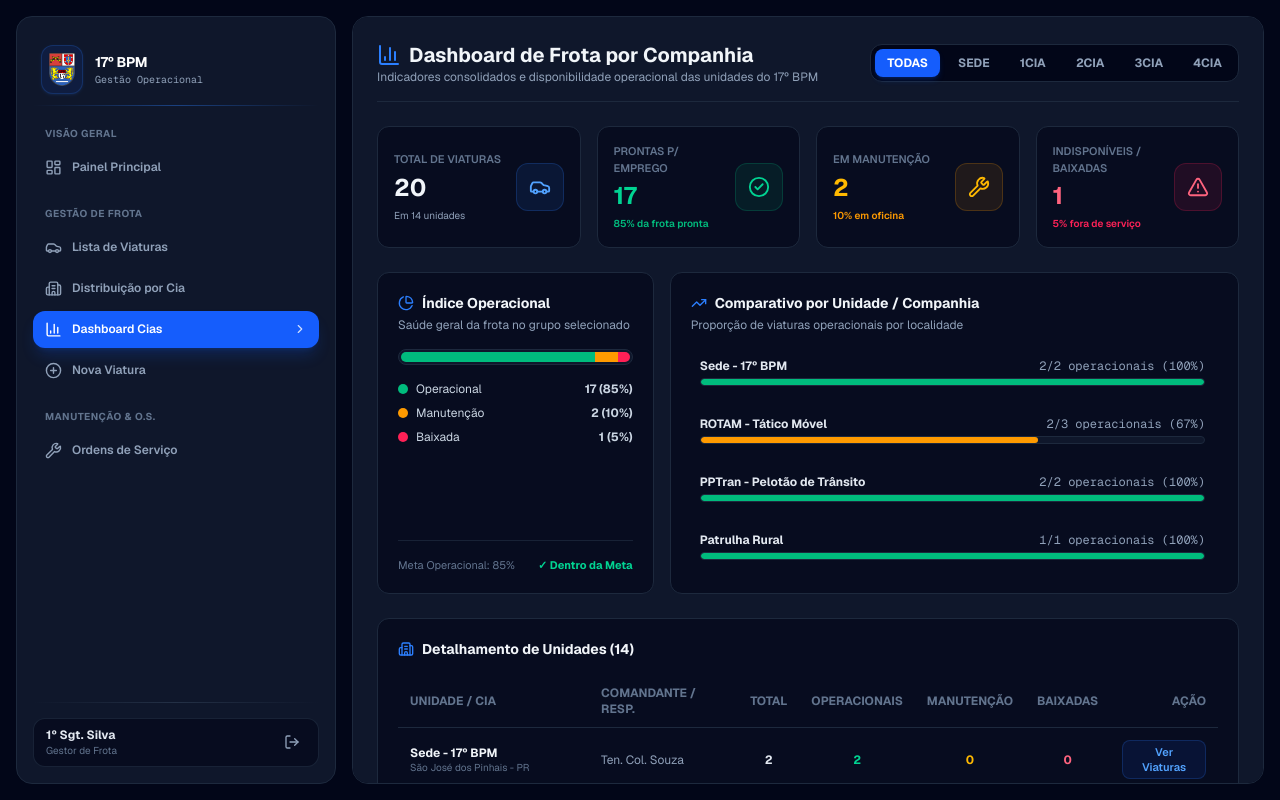
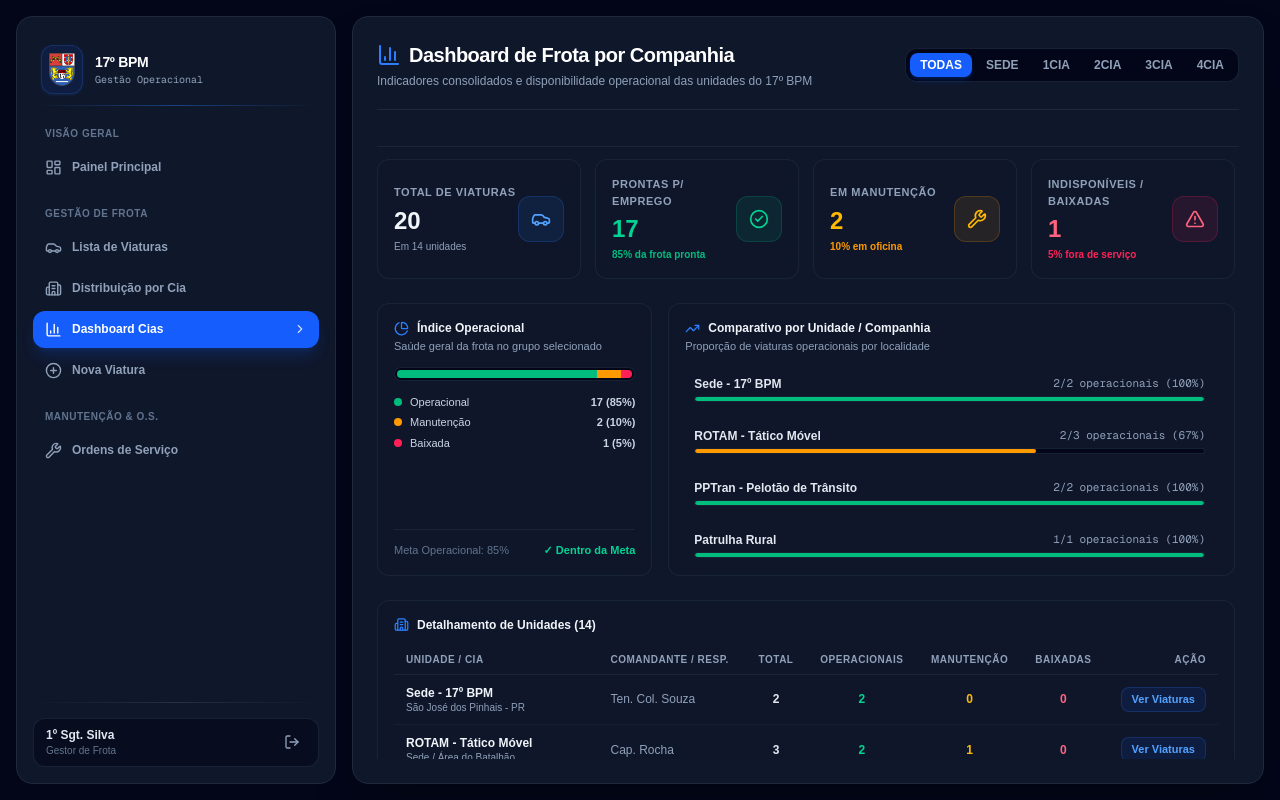
Before and after one commit to hildocosta/sistema-viaturas-17bpm, a Next.js app: page /dashboard/companhias/dashboard in a window 1280 px wide. Built offline with nearby package versions, Linux system fonts and the light colour scheme.

Commit message:
feat: adiciona dashboard de frota por companhias com kpis e modais

```diff
--- a/src/app/dashboard/companhias/dashboard/page.js
+++ b/src/app/dashboard/companhias/dashboard/page.js
@@ -8,16 +8,22 @@ import {
   CheckCircle2,
   Wrench,
   XCircle,
-  ChevronRight,
   X,
   Search,
-  ShieldCheck,
   Radio,
   BarChart3,
   PieChart,
   TrendingUp,
   AlertTriangle
 } from "lucide-react";
+
+import {
+  DashboardWrapper,
+  SidebarArea,
+  MainContent,
+  ContentScrollArea
+} from "@/components/layout/DashboardLayout";
+import { PageHeader } from "@/components/ui/PageHeader";
 
 export default function DashboardCompanhiasPage() {
   const [companhiaSelecionada, setCompanhiaSelecionada] = useState(null);
@@ -218,34 +224,27 @@ export default function DashboardCompanhiasPage() {
   };
 
   return (
-    <div className="flex h-screen w-screen bg-slate-950 text-slate-100 overflow-hidden font-sans p-4 gap-4 antialiased">
-
+    <DashboardWrapper>
       {/* Sidebar Global */}
-      <div className="w-80 h-full shrink-0">
+      <SidebarArea>
         <Sidebar />
-      </div>
+      </SidebarArea>
 
       {/* Conteúdo do Dashboard */}
-      <main className="flex-1 h-full bg-slate-900 rounded-2xl border border-slate-800 p-6 flex flex-col overflow-y-auto container-sombrio relative">
-        <div className="max-w-7xl mx-auto w-full space-y-6">
-
-          {/* Cabeçalho */}
-          <div className="flex flex-col md:flex-row md:items-center justify-between gap-4 pb-4 border-b border-slate-800">
-            <div>
-              <h1 className="text-xl font-bold text-slate-100 flex items-center gap-2">
-                <BarChart3 className="text-blue-500" size={24} />
-                Dashboard de Frota por Companhia
-              </h1>
-              <p className="text-xs text-slate-400">Indicadores consolidados e disponibilidade operacional das unidades do 17º BPM</p>
-            </div>
-
-            {/* Selector de Filtro de Grupo */}
-            <div className="flex items-center gap-1.5 bg-slate-950 p-1 rounded-xl border border-slate-800">
+      <MainContent>
+        {/* Cabeçalho Fixo */}
+        <div className="pb-3 border-b border-slate-800/80 mb-3 shrink-0">
+          <PageHeader
+            icon={BarChart3}
+            title="Dashboard de Frota por Companhia"
+            description="Indicadores consolidados e disponibilidade operacional das unidades do 17º BPM"
+            action={
+              <div className="flex items-center gap-1 bg-slate-950 p-1 rounded-xl border border-slate-800/80">
                 {["TODAS", "SEDE", "1CIA", "2CIA", "3CIA", "4CIA"].map((g) => (
                   <button
                     key={g}
                     onClick={() => setFiltroGrupo(g)}
-                  className={`px-3 py-1.5 rounded-lg text-xs font-bold transition-all cursor-pointer ${
+                    className={`px-2.5 py-1 rounded-lg text-xs font-bold transition-all cursor-pointer ${
                       filtroGrupo === g
                         ? "bg-blue-600 text-white shadow-md shadow-blue-600/20"
                         : "text-slate-400 hover:text-slate-200"
@@ -255,51 +254,56 @@ export default function DashboardCompanhiasPage() {
                   </button>
                 ))}
               </div>
+            }
+          />
         </div>
 
+        {/* ÁREA ROLÁVEL COM CONTEÚDO */}
+        <ContentScrollArea className="space-y-4">
+
           {/* CARDS DE KPIS EXECUTIVOS */}
-          <div className="grid grid-cols-1 sm:grid-cols-2 lg:grid-cols-4 gap-4">
-            <div className="bg-slate-950/60 border border-slate-800 rounded-xl p-4 flex items-center justify-between">
+          <div className="grid grid-cols-1 sm:grid-cols-2 lg:grid-cols-4 gap-3.5">
+            <div className="bg-slate-900/80 border border-slate-800/80 rounded-xl p-4 flex items-center justify-between backdrop-blur-md">
               <div>
-                <p className="text-[11px] font-semibold uppercase text-slate-500">Total de Viaturas</p>
+                <p className="text-[11px] font-semibold uppercase text-slate-400 tracking-wider">Total de Viaturas</p>
                 <h3 className="text-2xl font-bold text-slate-100 mt-1">{totalViaturas}</h3>
-                <p className="text-[10px] text-slate-400 mt-1">Em {companhiasFiltradas.length} unidades</p>
+                <p className="text-[10px] text-slate-400 mt-0.5">Em {companhiasFiltradas.length} unidades</p>
               </div>
               <div className="p-3 bg-blue-500/10 text-blue-400 rounded-xl border border-blue-500/20">
-                <Car size={22} />
+                <Car size={20} />
               </div>
             </div>
 
-            <div className="bg-slate-950/60 border border-slate-800 rounded-xl p-4 flex items-center justify-between">
+            <div className="bg-slate-900/80 border border-slate-800/80 rounded-xl p-4 flex items-center justify-between backdrop-blur-md">
               <div>
-                <p className="text-[11px] font-semibold uppercase text-slate-500">Prontas p/ Emprego</p>
+                <p className="text-[11px] font-semibold uppercase text-slate-400 tracking-wider">Prontas p/ Emprego</p>
                 <h3 className="text-2xl font-bold text-emerald-400 mt-1">{operacionais}</h3>
-                <p className="text-[10px] text-emerald-500 font-semibold mt-1">{pctOperacional}% da frota pronta</p>
+                <p className="text-[10px] text-emerald-500 font-semibold mt-0.5">{pctOperacional}% da frota pronta</p>
               </div>
               <div className="p-3 bg-emerald-500/10 text-emerald-400 rounded-xl border border-emerald-500/20">
-                <CheckCircle2 size={22} />
+                <CheckCircle2 size={20} />
               </div>
             </div>
 
-            <div className="bg-slate-950/60 border border-slate-800 rounded-xl p-4 flex items-center justify-between">
+            <div className="bg-slate-900/80 border border-slate-800/80 rounded-xl p-4 flex items-center justify-between backdrop-blur-md">
               <div>
-                <p className="text-[11px] font-semibold uppercase text-slate-500">Em Manutenção</p>
+                <p className="text-[11px] font-semibold uppercase text-slate-400 tracking-wider">Em Manutenção</p>
                 <h3 className="text-2xl font-bold text-amber-400 mt-1">{manutencao}</h3>
-                <p className="text-[10px] text-amber-500 font-semibold mt-1">{pctManutencao}% em oficina</p>
+                <p className="text-[10px] text-amber-500 font-semibold mt-0.5">{pctManutencao}% em oficina</p>
               </div>
               <div className="p-3 bg-amber-500/10 text-amber-400 rounded-xl border border-amber-500/20">
-                <Wrench size={22} />
+                <Wrench size={20} />
               </div>
             </div>
 
-            <div className="bg-slate-950/60 border border-slate-800 rounded-xl p-4 flex items-center justify-between">
+            <div className="bg-slate-900/80 border border-slate-800/80 rounded-xl p-4 flex items-center justify-between backdrop-blur-md">
               <div>
-                <p className="text-[11px] font-semibold uppercase text-slate-500">Indisponíveis / Baixadas</p>
+                <p className="text-[11px] font-semibold uppercase text-slate-400 tracking-wider">Indisponíveis / Baixadas</p>
                 <h3 className="text-2xl font-bold text-rose-400 mt-1">{baixadas}</h3>
-                <p className="text-[10px] text-rose-500 font-semibold mt-1">{pctBaixada}% fora de serviço</p>
+                <p className="text-[10px] text-rose-500 font-semibold mt-0.5">{pctBaixada}% fora de serviço</p>
               </div>
               <div className="p-3 bg-rose-500/10 text-rose-400 rounded-xl border border-rose-500/20">
-                <AlertTriangle size={22} />
+                <AlertTriangle size={20} />
               </div>
             </div>
           </div>
@@ -308,44 +312,44 @@ export default function DashboardCompanhiasPage() {
           <div className="grid grid-cols-1 lg:grid-cols-3 gap-4">
 
             {/* CARD DE BARRA DE DISPONIBILIDADE GERAL */}
-            <div className="bg-slate-950/60 border border-slate-800 rounded-xl p-5 lg:col-span-1 flex flex-col justify-between">
+            <div className="bg-slate-900/80 border border-slate-800/80 rounded-xl p-4 lg:col-span-1 flex flex-col justify-between backdrop-blur-md">
               <div>
-                <h3 className="text-sm font-bold text-slate-100 flex items-center gap-2 mb-1">
-                  <PieChart size={16} className="text-blue-500" />
+                <h3 className="text-xs font-bold text-slate-100 flex items-center gap-2 mb-0.5">
+                  <PieChart size={15} className="text-blue-500" />
                   Índice Operacional
                 </h3>
-                <p className="text-xs text-slate-400 mb-4">Saúde geral da frota no grupo selecionado</p>
+                <p className="text-[11px] text-slate-400 mb-3">Saúde geral da frota no grupo selecionado</p>
 
                 {/* Progress Bar Customizada */}
-                <div className="h-4 w-full bg-slate-900 rounded-full overflow-hidden flex p-0.5 border border-slate-800 mb-4">
+                <div className="h-3.5 w-full bg-slate-950 rounded-full overflow-hidden flex p-0.5 border border-slate-800/80 mb-3.5">
                   <div style={{ width: `${pctOperacional}%` }} className="bg-emerald-500 h-full rounded-l-full transition-all duration-500" title={`Operacional: ${pctOperacional}%`} />
                   <div style={{ width: `${pctManutencao}%` }} className="bg-amber-500 h-full transition-all duration-500" title={`Manutenção: ${pctManutencao}%`} />
                   <div style={{ width: `${pctBaixada}%` }} className="bg-rose-500 h-full rounded-r-full transition-all duration-500" title={`Baixada: ${pctBaixada}%`} />
                 </div>
 
-                <div className="space-y-2 text-xs">
+                <div className="space-y-1.5 text-xs">
                   <div className="flex items-center justify-between text-slate-300">
-                    <span className="flex items-center gap-2">
-                      <span className="w-2.5 h-2.5 rounded-full bg-emerald-500" /> Operacional
+                    <span className="flex items-center gap-2 text-[11px]">
+                      <span className="w-2 h-2 rounded-full bg-emerald-500" /> Operacional
                     </span>
-                    <span className="font-bold">{operacionais} ({pctOperacional}%)</span>
+                    <span className="font-bold text-[11px]">{operacionais} ({pctOperacional}%)</span>
                   </div>
                   <div className="flex items-center justify-between text-slate-300">
-                    <span className="flex items-center gap-2">
-                      <span className="w-2.5 h-2.5 rounded-full bg-amber-500" /> Manutenção
+                    <span className="flex items-center gap-2 text-[11px]">
+                      <span className="w-2 h-2 rounded-full bg-amber-500" /> Manutenção
                     </span>
-                    <span className="font-bold">{manutencao} ({pctManutencao}%)</span>
+                    <span className="font-bold text-[11px]">{manutencao} ({pctManutencao}%)</span>
                   </div>
                   <div className="flex items-center justify-between text-slate-300">
-                    <span className="flex items-center gap-2">
-                      <span className="w-2.5 h-2.5 rounded-full bg-rose-500" /> Baixada
+                    <span className="flex items-center gap-2 text-[11px]">
+                      <span className="w-2 h-2 rounded-full bg-rose-500" /> Baixada
                     </span>
-                    <span className="font-bold">{baixadas} ({pctBaixada}%)</span>
+                    <span className="font-bold text-[11px]">{baixadas} ({pctBaixada}%)</span>
                   </div>
                 </div>
               </div>
 
-              <div className="pt-4 mt-4 border-t border-slate-800/80 text-[11px] text-slate-500 flex items-center justify-between">
+              <div className="pt-3 mt-3 border-t border-slate-800/80 text-[11px] text-slate-500 flex items-center justify-between">
                 <span>Meta Operacional: 85%</span>
                 <span className={pctOperacional >= 85 ? "text-emerald-400 font-bold" : "text-amber-400 font-bold"}>
                   {pctOperacional >= 85 ? "✓ Dentro da Meta" : "⚠ Atenção Necessária"}
@@ -354,14 +358,14 @@ export default function DashboardCompanhiasPage() {
             </div>
 
             {/* COMPARATIVO POR UNIDADE */}
-            <div className="bg-slate-950/60 border border-slate-800 rounded-xl p-5 lg:col-span-2">
-              <h3 className="text-sm font-bold text-slate-100 flex items-center gap-2 mb-1">
-                <TrendingUp size={16} className="text-blue-500" />
+            <div className="bg-slate-900/80 border border-slate-800/80 rounded-xl p-4 lg:col-span-2 backdrop-blur-md">
+              <h3 className="text-xs font-bold text-slate-100 flex items-center gap-2 mb-0.5">
+                <TrendingUp size={15} className="text-blue-500" />
                 Comparativo por Unidade / Companhia
               </h3>
-              <p className="text-xs text-slate-400 mb-4">Proporção de viaturas operacionais por localidade</p>
+              <p className="text-[11px] text-slate-400 mb-3">Proporção de viaturas operacionais por localidade</p>
 
-              <div className="space-y-3 max-h-56 overflow-y-auto pr-1">
+              <div className="space-y-2 max-h-48 overflow-y-auto pr-1 custom-scrollbar">
                 {companhiasFiltradas.map((c) => {
                   const totalCia = c.viaturas.length;
                   const opCia = c.viaturas.filter((v) => v.status === "Operacional").length;
@@ -371,17 +375,17 @@ export default function DashboardCompanhiasPage() {
                     <div
                       key={c.id}
                       onClick={() => setCompanhiaSelecionada(c)}
-                      className="group cursor-pointer p-2 rounded-lg hover:bg-slate-900 border border-transparent hover:border-slate-800 transition-all"
+                      className="group cursor-pointer p-2 rounded-lg hover:bg-slate-950/60 border border-transparent hover:border-slate-800 transition-all"
                     >
                       <div className="flex items-center justify-between text-xs mb-1">
                         <span className="font-bold text-slate-200 group-hover:text-blue-400 transition-colors">
                           {c.nome}
                         </span>
-                        <span className="text-slate-400 font-mono">
+                        <span className="text-slate-400 font-mono text-[11px]">
                           {opCia}/{totalCia} operacionais ({pct}%)
                         </span>
                       </div>
-                      <div className="h-2 w-full bg-slate-900 rounded-full overflow-hidden border border-slate-800">
+                      <div className="h-1.5 w-full bg-slate-950 rounded-full overflow-hidden border border-slate-800/80">
                         <div
                           style={{ width: `${pct}%` }}
                           className={`h-full rounded-full transition-all duration-300 ${
@@ -398,26 +402,26 @@ export default function DashboardCompanhiasPage() {
           </div>
 
           {/* TABELA DE UNIDADES E DETALHES */}
-          <div className="bg-slate-950/60 border border-slate-800 rounded-xl p-5">
-            <h3 className="text-sm font-bold text-slate-100 flex items-center gap-2 mb-4">
-              <Building2 size={16} className="text-blue-500" />
+          <div className="bg-slate-900/80 border border-slate-800/80 rounded-xl p-4 backdrop-blur-md">
+            <h3 className="text-xs font-bold text-slate-100 flex items-center gap-2 mb-3">
+              <Building2 size={15} className="text-blue-500" />
               Detalhamento de Unidades ({companhiasFiltradas.length})
             </h3>
 
             <div className="overflow-x-auto">
               <table className="w-full text-left text-xs border-collapse">
                 <thead>
-                  <tr className="border-b border-slate-800 text-slate-500 uppercase font-semibold">
-                    <th className="py-2.5 px-3">Unidade / Cia</th>
-                    <th className="py-2.5 px-3">Comandante / Resp.</th>
-                    <th className="py-2.5 px-3 text-center">Total</th>
-                    <th className="py-2.5 px-3 text-center">Operacionais</th>
-                    <th className="py-2.5 px-3 text-center">Manutenção</th>
-                    <th className="py-2.5 px-3 text-center">Baixadas</th>
-                    <th className="py-2.5 px-3 text-right">Ação</th>
+                  <tr className="border-b border-slate-800/80 text-slate-400 uppercase font-semibold text-[10px] tracking-wider">
+                    <th className="py-2 px-3">Unidade / Cia</th>
+                    <th className="py-2 px-3">Comandante / Resp.</th>
+                    <th className="py-2 px-3 text-center">Total</th>
+                    <th className="py-2 px-3 text-center">Operacionais</th>
+                    <th className="py-2 px-3 text-center">Manutenção</th>
+                    <th className="py-2 px-3 text-center">Baixadas</th>
+                    <th className="py-2 px-3 text-right">Ação</th>
                   </tr>
                 </thead>
-                <tbody className="divide-y divide-slate-800/60 text-slate-300">
+                <tbody className="divide-y divide-slate-800/50 text-slate-300">
                   {companhiasFiltradas.map((cia) => {
                     const total = cia.viaturas.length;
                     const op = cia.viaturas.filter((v) => v.status === "Operacional").length;
@@ -428,18 +432,18 @@ export default function DashboardCompanhiasPage() {
                       <tr
                         key={cia.id}
                         onClick={() => setCompanhiaSelecionada(cia)}
-                        className="hover:bg-slate-900/80 cursor-pointer transition-colors"
+                        className="hover:bg-slate-950/50 cursor-pointer transition-colors"
                       >
-                        <td className="py-3 px-3">
-                          <p className="font-bold text-slate-100">{cia.nome}</p>
-                          <p className="text-[10px] text-slate-500">{cia.cidade}</p>
+                        <td className="py-2.5 px-3">
+                          <p className="font-semibold text-slate-100">{cia.nome}</p>
+                          <p className="text-[10px] text-slate-400">{cia.cidade}</p>
                         </td>
-                        <td className="py-3 px-3 text-slate-400">{cia.comandante}</td>
-                        <td className="py-3 px-3 text-center font-bold text-slate-200">{total}</td>
-                        <td className="py-3 px-3 text-center font-bold text-emerald-400">{op}</td>
-                        <td className="py-3 px-3 text-center font-bold text-amber-400">{man}</td>
-                        <td className="py-3 px-3 text-center font-bold text-rose-400">{baix}</td>
-                        <td className="py-3 px-3 text-right">
+                        <td className="py-2.5 px-3 text-slate-400">{cia.comandante}</td>
+                        <td className="py-2.5 px-3 text-center font-bold text-slate-200">{total}</td>
+                        <td className="py-2.5 px-3 text-center font-bold text-emerald-400">{op}</td>
+                        <td className="py-2.5 px-3 text-center font-bold text-amber-400">{man}</td>
+                        <td className="py-2.5 px-3 text-center font-bold text-rose-400">{baix}</td>
+                        <td className="py-2.5 px-3 text-right">
                           <button className="px-2.5 py-1 bg-blue-600/10 border border-blue-500/20 text-blue-400 hover:bg-blue-600 hover:text-white rounded-lg transition-all text-[11px] font-semibold">
                             Ver Viaturas
                           </button>
@@ -452,7 +456,7 @@ export default function DashboardCompanhiasPage() {
             </div>
           </div>
 
-        </div>
+        </ContentScrollArea>
 
         {/* MODAL COM A LISTA COMPLETA DE VEÍCULOS AO CLICAR EM UMA CIA */}
         {companhiaSelecionada && (
@@ -545,9 +549,7 @@ export default function DashboardCompanhiasPage() {
             </div>
           </div>
         )}
-
-      </main>
-
-    </div>
+      </MainContent>
+    </DashboardWrapper>
   );
 }
```
Lines whose indentation alone changed are shown as unchanged.
